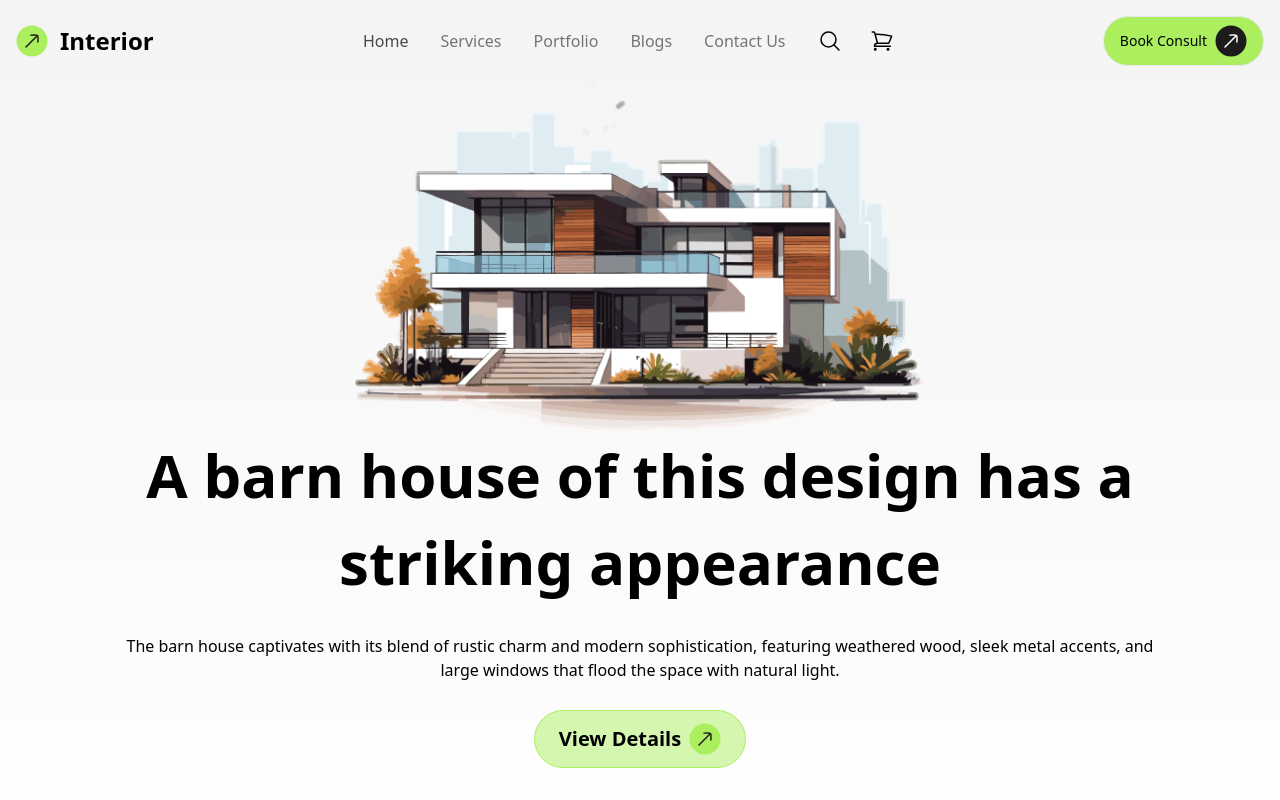
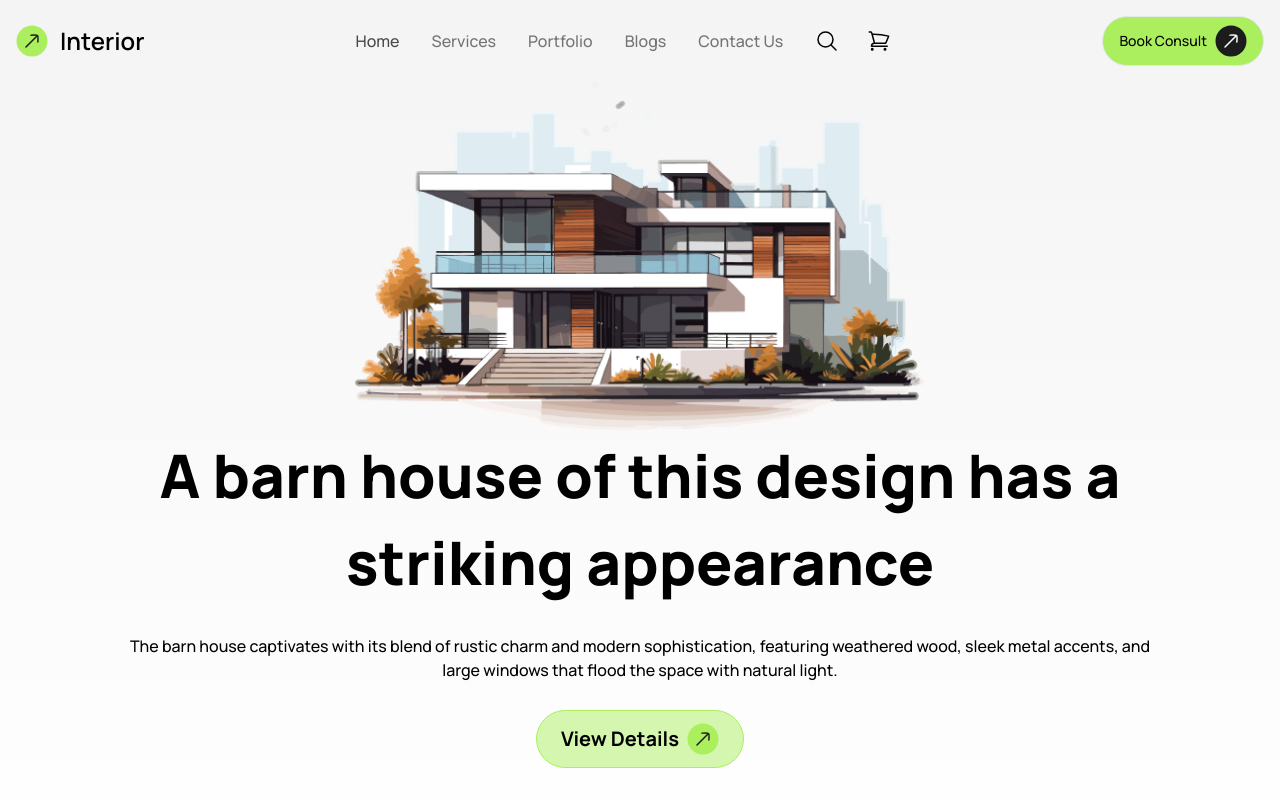
Before and after one commit to M-Nazmul/Practice-project-01, a website built with Vite: page index.html in a window 1280 px wide. Shown: the top 800 px of the page. Built offline with nearby package versions, Linux system fonts and the light colour scheme.

Commit message:
added font

```diff
--- a/index.html
+++ b/index.html
@@ -6,6 +6,12 @@
     <title>Interior</title>
     <!-- <link href="https://cdn.jsdelivr.net/npm/flowbite@2.5.1/dist/flowbite.min.css" rel="stylesheet" /> -->
     <link rel="stylesheet" href="./css/input.css">
+    <style>
+        @import url('https://fonts.googleapis.com/css2?family=Manrope:wght@200..800&display=swap');
+        body{
+            font-family: "Manrope", sans-serif;
+        }
+    </style>
 </head>
 <body>
     <!-- Header section here -->
```
